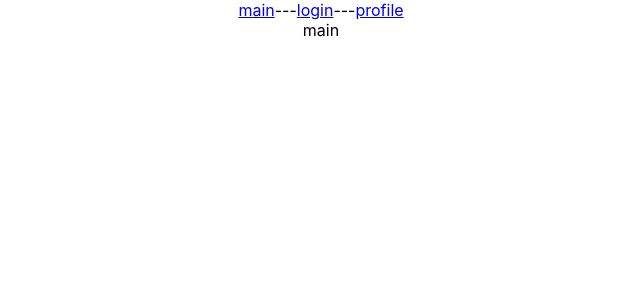
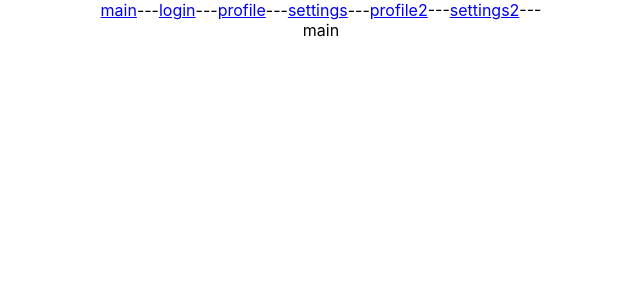
Before and after one commit to leonraz58/test-rrd-v6, a React (Create React App) app: page / in a window 1280 px wide. Shown: the top 300 px of the page, without its empty margins (319-959 px from the left). Built offline with nearby package versions, Linux system fonts and the light colour scheme.

Commit message:
02 Вложенность

```diff
--- a/src/App.tsx
+++ b/src/App.tsx
@@ -1,7 +1,7 @@
 import React from 'react';
 import logo from './logo.svg';
 import './App.css';
-import {NavLink, Routes, Route} from "react-router-dom";
+import {NavLink, Routes, Route, Outlet} from "react-router-dom";
 
 
 function App() {
@@ -9,12 +9,37 @@ function App() {
         <div className="App">
             <NavLink to={'/'}>main</NavLink>---
             <NavLink to={'/login'}>login</NavLink>---
-      <NavLink to={'/profile'}>profile</NavLink>
+            <NavLink to={'/profile'}>profile</NavLink>---
+            <NavLink to={'/profile/settings'}>settings</NavLink>---
+            <NavLink to={'/profile2'}>profile2</NavLink>---
+            <NavLink to={'/profile2/settings2'}>settings2</NavLink>---
 
             <Routes>
+                <Route path={'/*'} element={<div>404</div>}/>
                 <Route path={'/'} element={<div>main</div>}/>
                 <Route path={'/login'} element={<div>login</div>}/>
-        <Route path={'/profile'} element={<div>profile</div>}/>
+                <Route path={'/profile/*'} element={(
+                    <div>
+                        profile
+                        <Routes>
+                            <Route path={'/settings'} element={<div>settings</div>}/>
+                        </Routes>
+                    </div>
+                )}
+                />
+                <Route path={'/profile2'} element={(
+                    <div>
+                        profile2
+                        <Outlet/>
+                    </div>
+                )}>
+                    <Route path={'*'} element={<div>profile page not found</div>}/>
+                    <Route index element={<div>check id</div>}/>
+                    <Route path={':id/:x'} element={<div>id</div>}/>
+                    <Route path={'settings2'} element={<div>settings2</div>}/>
+                </Route>
+
+
             </Routes>
         </div>
     );
```
Lines whose indentation alone changed are shown as unchanged.
